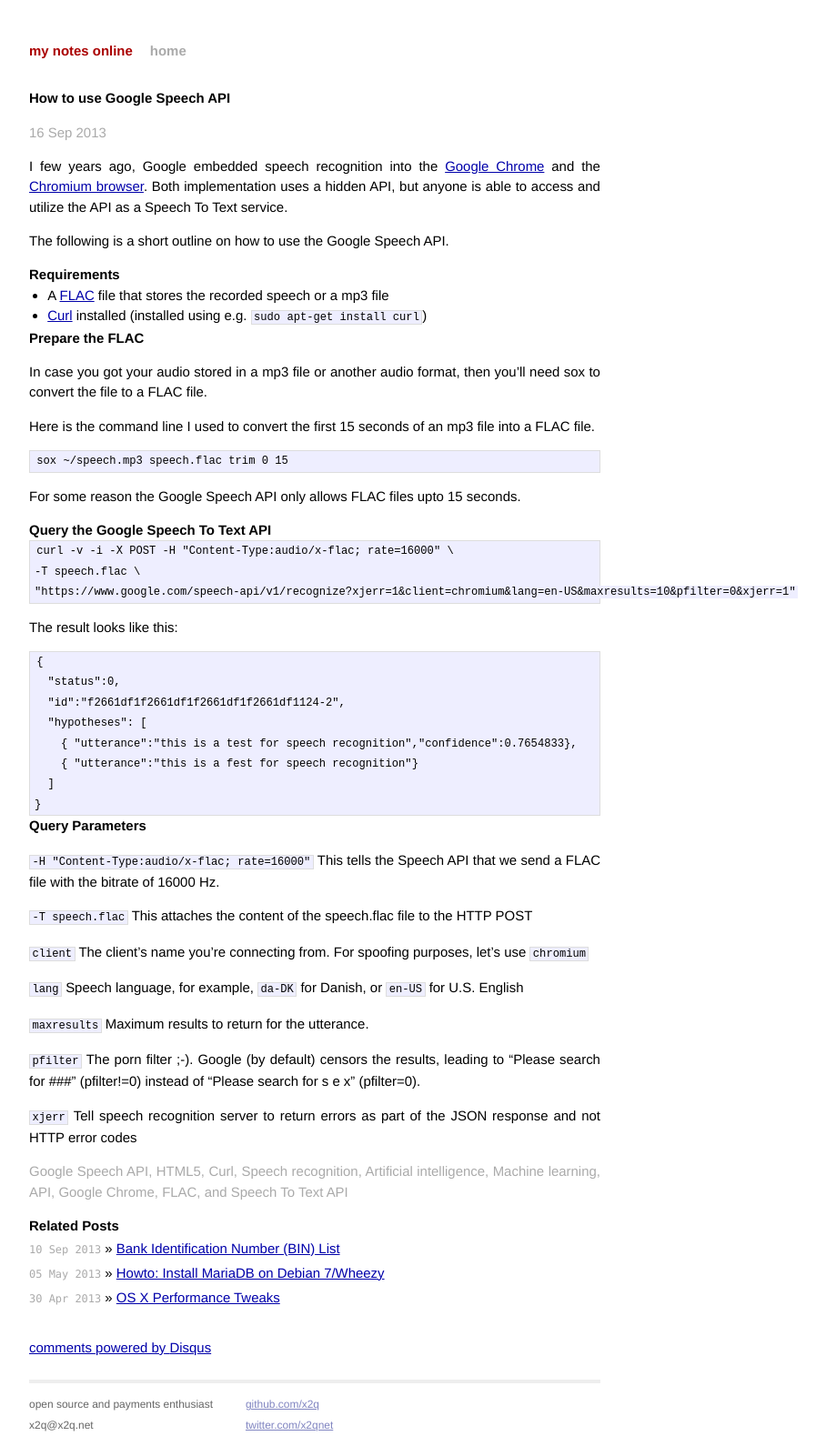
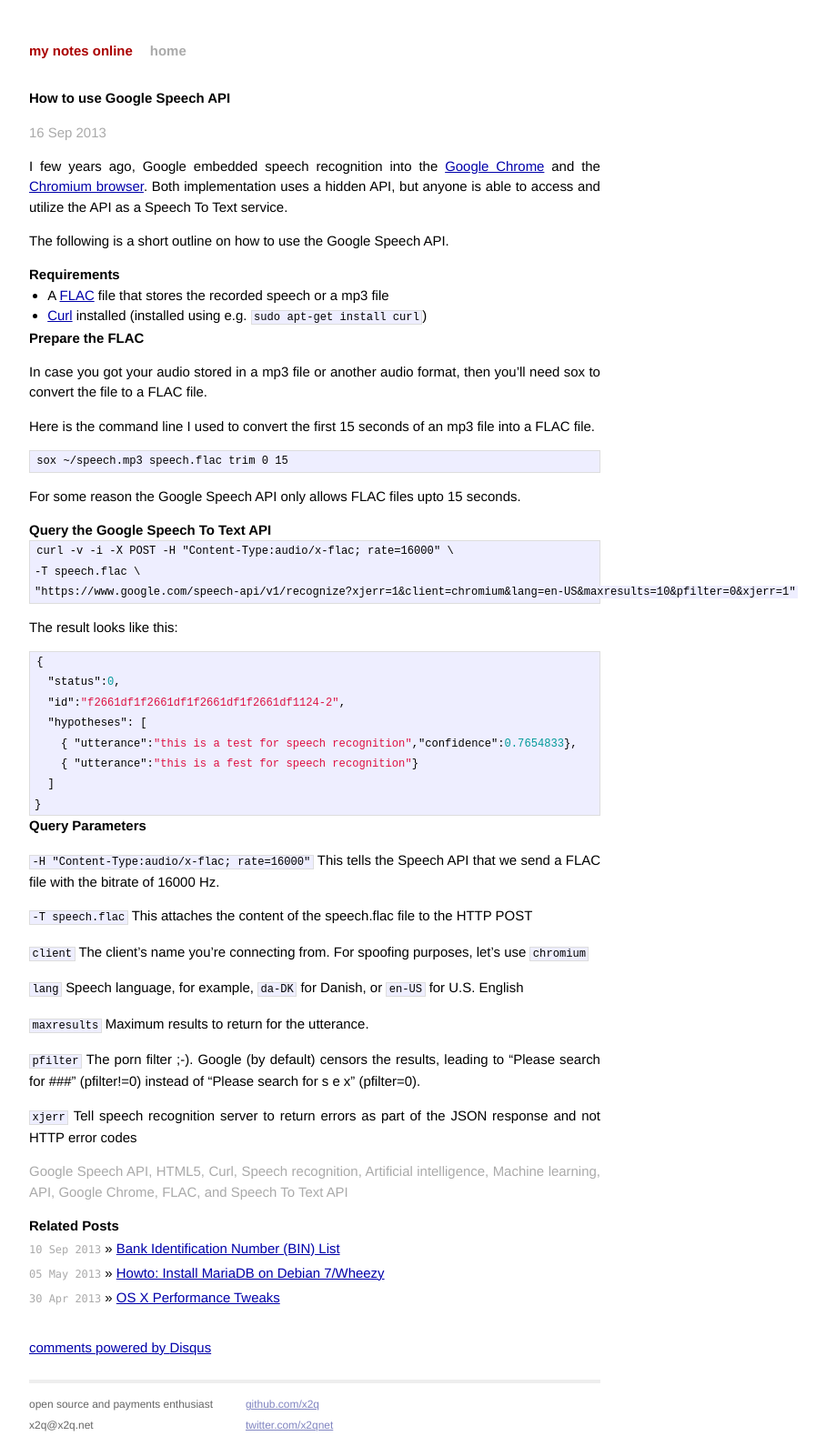
Before and after one commit to x2q/x2q.github.io, a Jekyll site: the page built from _posts/2013-09-16-how-to-use-google-speech-api.markdown, in a window 1280 px wide. Shown: the whole page at 91% size, without its empty margins (294-1202 px from the left). Built offline with Jekyll 4.4.1, drawn with Linux system fonts in a browser that asks for light colours; Markdown is read by kramdown in place of the engine named in the settings; comment, search, counter and statistics services are not loaded; some of the changed lines change nothing that is shown.

Commit message:
Updated 2013-09-16-how-to-use-google-speech-api.markdown

````diff
--- a/_posts/2013-09-16-how-to-use-google-speech-api.markdown
+++ b/_posts/2013-09-16-how-to-use-google-speech-api.markdown
@@ -1,19 +1,20 @@
 ---
 layout: post
-title: "How to use Google Speech API"
-date: 2013-09-16 12:24
+title: How to use Google Speech API
+date: "2013-09-16 12:24"
 comments: true
 tags:
-- Google Speech API
-- HTML5
-- Curl
-- Speech recognition
-- Artificial intelligence
-- Machine learning
-- API
-- Google Chrome
-- FLAC
-- Speech To Text API
+  - Google Speech API
+  - HTML5
+  - Curl
+  - Speech recognition
+  - Artificial intelligence
+  - Machine learning
+  - API
+  - Google Chrome
+  - FLAC
+  - Speech To Text API
+published: true
 ---
 
 I few years ago, Google embedded speech recognition into the [Google
@@ -53,7 +54,7 @@
 
 The result looks like this:
 
-```
+```json
 {
   "status":0,
   "id":"f2661df1f2661df1f2661df1f2661df1124-2",
@@ -64,7 +65,6 @@
 }
 ```
 
-
 ### Query Parameters
 
 `-H "Content-Type:audio/x-flac; rate=16000"`
@@ -72,7 +72,6 @@
 
 `-T speech.flac`
 This attaches the content of the speech.flac file to the HTTP POST
-
 
 `client`
 The client's name you're connecting from. For spoofing purposes,
````
